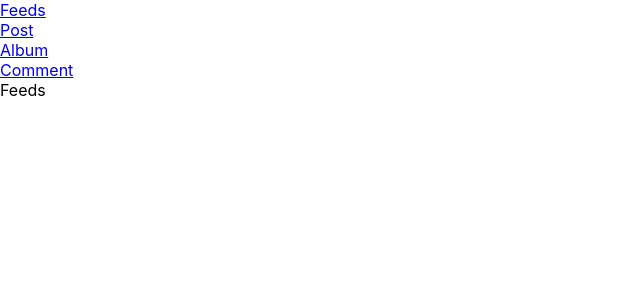
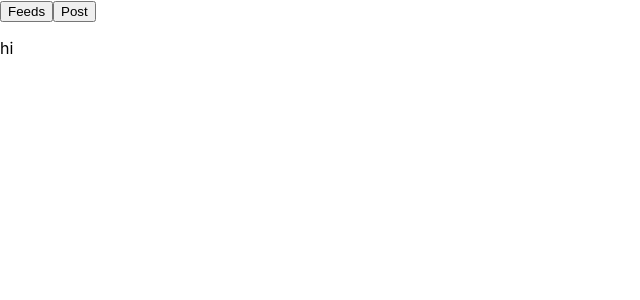
Before and after one commit to GowthamiH3456D11/practice, a React (Create React App) app: page / in a window 1280 px wide. Shown: the top 300 px of the page, without its empty margins (0-640 px from the left). Built offline with nearby package versions, Linux system fonts and the light colour scheme.

Commit message:
increment

```diff
--- a/public/index.html
+++ b/public/index.html
@@ -29,6 +29,7 @@
   <body>
     <noscript>You need to enable JavaScript to run this app.</noscript>
     <div id="root"></div>
+    <p>hi</p>
     <!--
       This HTML file is a template.
       If you open it directly in the browser, you will see an empty page.
--- /dev/null
+++ b/src/App16.js
@@ -0,0 +1,14 @@
+import React from "react";
+import { useState } from "react";
+import Container1 from "./Container1";
+export default function App16() {
+  const [flag, setflag] = useState(0);
+  const disp = () => {};
+  return (
+    <div>
+      <button onClick={() => setflag((prev) => 1)}>Feeds</button>
+      <button onClick={() => setflag((prev) => 2)}>Post</button>
+      <Container1 flag={flag} />
+    </div>
+  );
+}
--- /dev/null
+++ b/src/Container1.js
@@ -0,0 +1,7 @@
+import React from "react";
+import Feeds from "./Feeds"
+import Post from "./Post"
+export default function Container1(props) {
+  if (props.flag === 1) return <Feeds />;
+  else if (props.flag === 2) return <Post />;
+}
--- a/src/Feeds.js
+++ b/src/Feeds.js
@@ -1,7 +1,35 @@
-import React from 'react'
+// import React from 'react'
 
+// export default function Feeds() {
+//   return (
+//     <div>Feeds</div>
+//   )
+// }
+
+import React from "react";
+import { useEffect, useState } from "react";
 export default function Feeds() {
+  const [count, setcount] = useState(0);
+  const increment = () => {
+    setcount((prev) => prev + 1);
+    console.log("Count incremented and component Updated")
+  };
+  const decrement = () => {
+    setcount((prev) => prev - 1);
+    console.log("Count decremented and component Updated")
+  };
+  useEffect(() => {
+    console.log("Feeds Component Mounted", Date());
+    return () => {
+      console.log("Feeds Component Unmounted");
+    };
+  }, []);
   return (
-    <div>Feeds</div>
-  )
+    <div>
+      <h2>Counter</h2>
+      <button onClick={() => decrement()}>-</button>
+      {count}
+      <button onClick={() => increment()}>+</button>
+    </div>
+  );
 }
--- a/src/index.js
+++ b/src/index.js
@@ -112,10 +112,18 @@ import './index.css';
 
 //
 
-import App15 from "./App15";
+// import App15 from "./App15";
+// const root = ReactDOM.createRoot(document.getElementById("root"));
+// root.render(
+//   <>
+//     <App15 />
+//   </>
+// );
+
+import App16 from "./App16";
 const root = ReactDOM.createRoot(document.getElementById("root"));
 root.render(
   <>
-    <App15 />
+    <App16 />
   </>
 );
```
